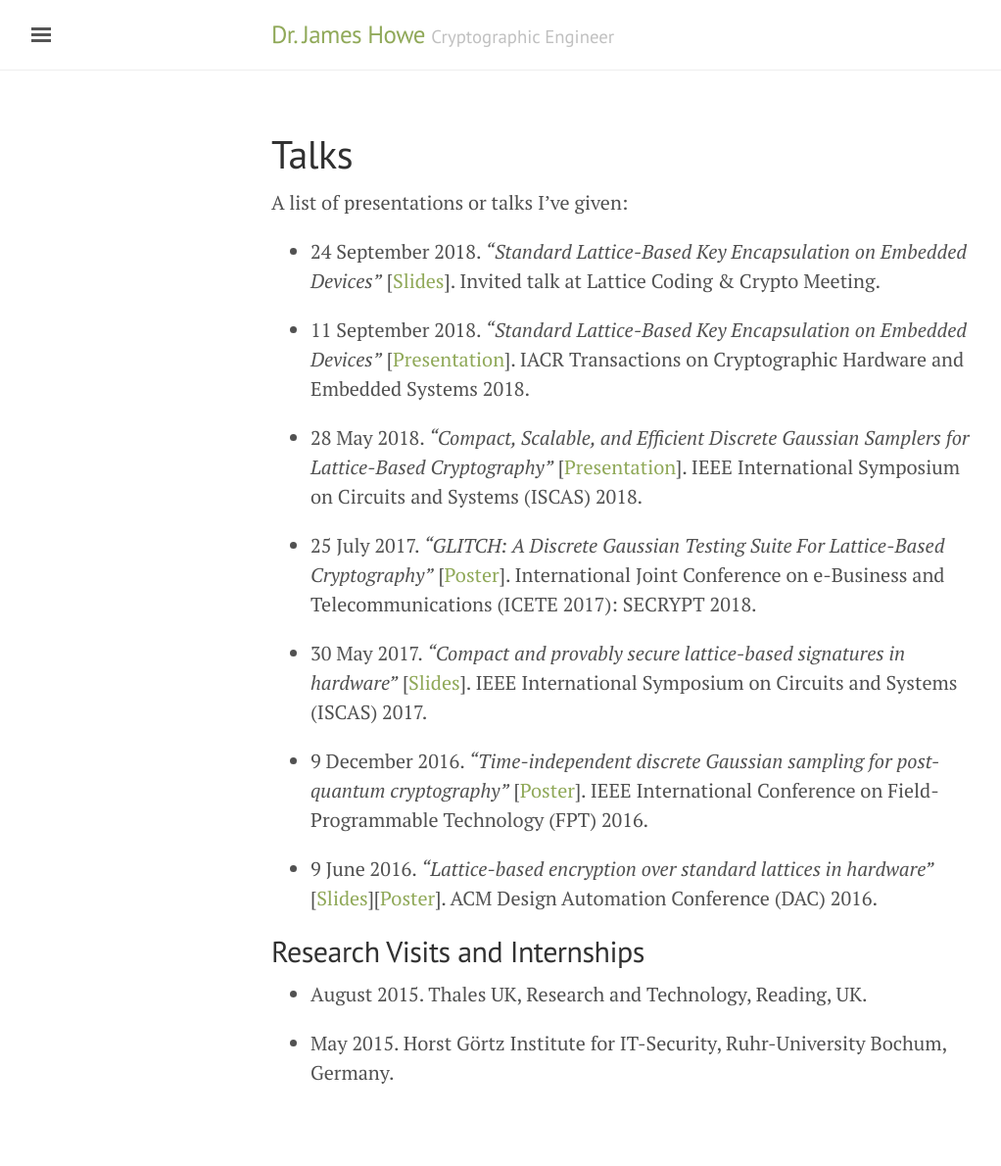
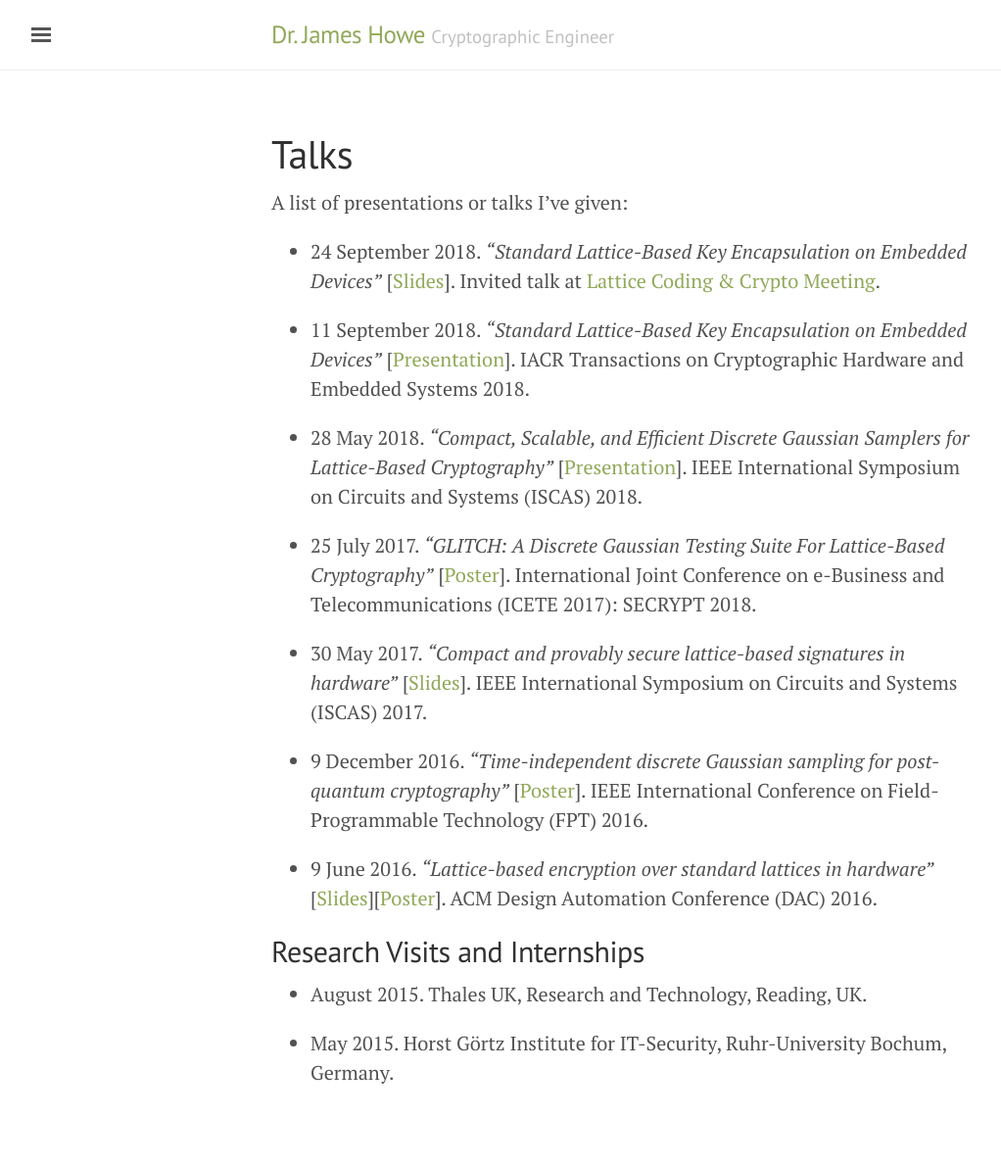
Before and after one commit to jameshoweee/jameshoweee.github.io, a Jekyll site: the page built from talks.md, in a window 1280 px wide. Shown: the whole page at 98% size, without its empty margins (3-1025 px from the left). Built offline with Jekyll 4.4.1, drawn with Linux system fonts in a browser that asks for light colours; part of the change alters nothing that is shown.

```diff
--- a/talks.md
+++ b/talks.md
@@ -6,7 +6,7 @@ permalink: /talks/
 
 A list of presentations or talks I've given:
 
-* 24 September 2018. *"Standard Lattice-Based Key Encapsulation on Embedded Devices"* [[Slides]()]. Invited talk at Lattice Coding & Crypto Meeting.
+* 24 September 2018. *"Standard Lattice-Based Key Encapsulation on Embedded Devices"* [[Slides]()]. Invited talk at [Lattice Coding & Crypto Meeting](http://malb.io/discrete-subgroup/2018/09/24/lattice-meeting/).
 
 *	11 September 2018. *"Standard Lattice-Based Key Encapsulation on Embedded Devices"* [[Presentation]()]. IACR Transactions on Cryptographic Hardware and Embedded Systems 2018.
 
```
